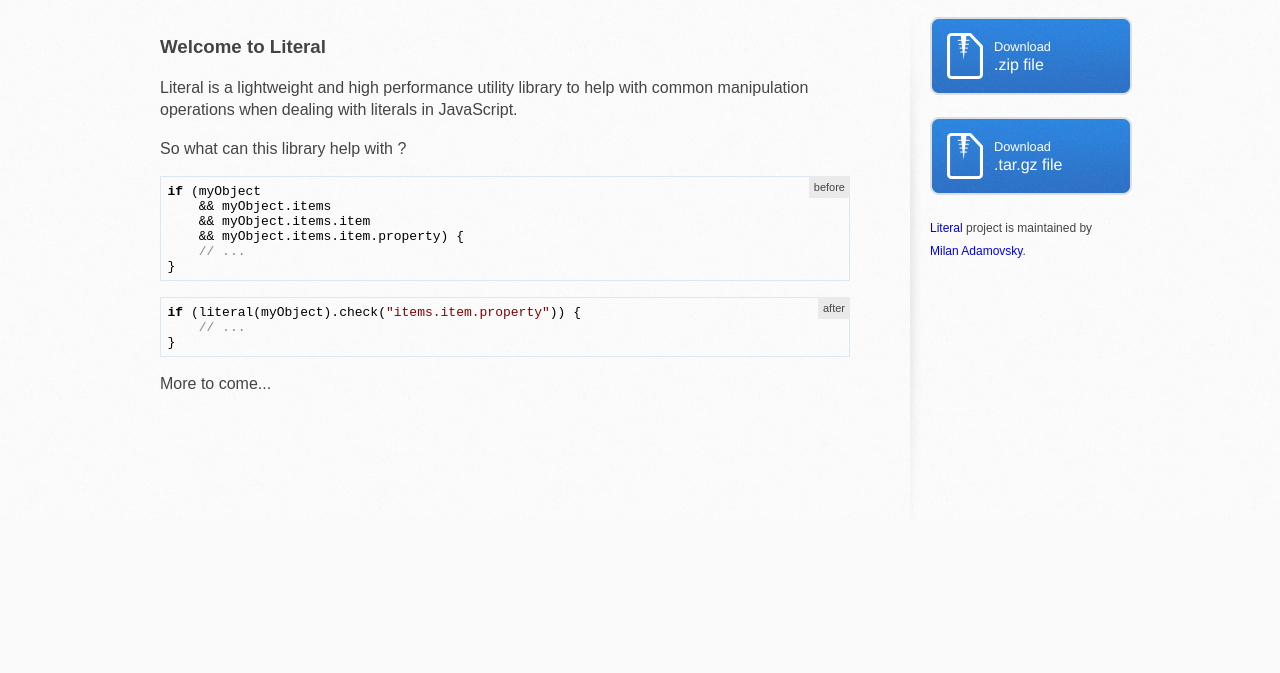
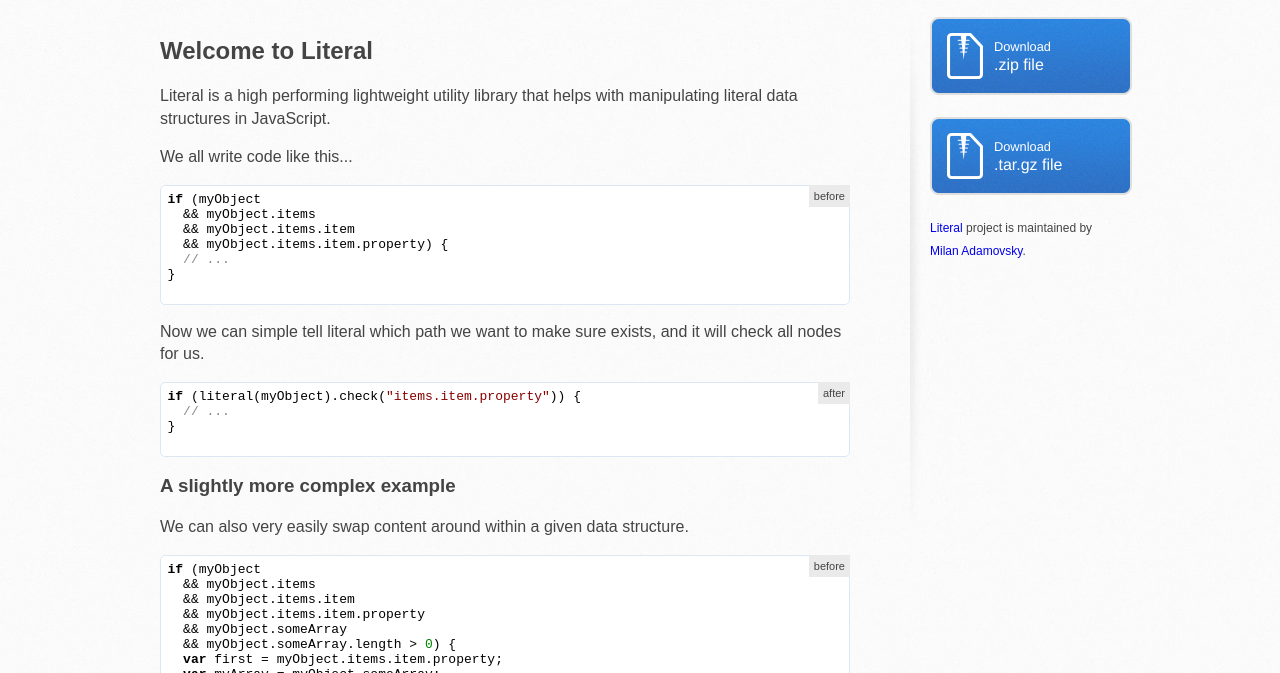
Before and after one commit to adamovsky/literal, a website: page index.html in a window 1280 px wide. Shown: the part 279-952 px from the top of the page. Before the commit the page ends 800 px from the top, so only its background shows below. Drawn offline with Linux system fonts and the light colour scheme.

Commit message:
added to index

```diff
--- a/css/index.css
+++ b/css/index.css
@@ -32,6 +32,8 @@
 }
 
 code {
+  background-color: #fff;
+  border-radius: 5px;
   font-size:13px;
   padding: 0 3px;
   background-color: #fff;
@@ -78,7 +80,7 @@
 }
 
 .hljs.js {
-  background-color: transparent;
+  background-color: #fff;
 }
 
 .wrap {
--- a/index.html
+++ b/index.html
@@ -44,12 +44,22 @@
     <div id="content-wrapper">
       <div class="wrap clearfix">
         <section id="main-content">
-          <h3>
-<a id="welcome-to-github-pages" class="anchor" href="#welcome-to-github-pages" aria-hidden="true"><span class="octicon octicon-link"></span></a>Welcome to Literal</h3>
+          <h2>
+            <a id="welcome-to-github-pages" class="anchor" href="#welcome-to-github-pages" aria-hidden="true">
+              <span class="octicon octicon-link">
+              </span>
+            </a>
+            Welcome to Literal
+          </h2>
 
-<p>Literal is a lightweight and high performance utility library to help with common manipulation operations when dealing with literals in JavaScript.</p>
+          <p>
+            Literal is a high performing lightweight utility library that helps with manipulating literal data structures in JavaScript.
+          </p>
 
-<p>So what can this library help with ?</p>
+          <p>
+            We all write code like this...
+          </p>
+
           <pre class="before"><code class="js">if (myObject
   && myObject.items
   && myObject.items.item
@@ -57,12 +67,49 @@
   // ...
 }
           </code></pre>
+
+          <p>
+            Now we can simple tell literal which path we want to make sure exists, and it will check all nodes for us.
+          </p>
+
           <pre class="after"><code class="js">if (literal(myObject).check("items.item.property")) {
   // ...
 }
           </code></pre>
+
+          <h3>
+            A slightly more complex example
+          </h3>
+
           <p>
-More to come...
+            We can also very easily swap content around within a given data structure.
+          </p>
+
+          <pre class="before"><code class="js">if (myObject
+  && myObject.items
+  && myObject.items.item
+  && myObject.items.item.property
+  && myObject.someArray
+  && myObject.someArray.length > 0) {
+  var first = myObject.items.item.property;
+  var myArray = myObject.someArray;
+  if (myArray[4]
+      && myArray[4].hasOwnProperty("map")) {
+    var second = myArray[4].map.item;
+  }
+  if (first && second) {
+    myObject.items.item.property = second;
+    myArray[4].map.item = first;
+  }
+}
+          </code></pre>
+<pre class="after"><code class="js">literal(myObject).swap("items.item.property", "someArray[4].map.item");
+</code></pre>
+<p>
+Yes, all that code replace with one line.
+</p>
+<p>
+But there is so much more you can do...
 </p>
         </section>
 
```
Lines whose indentation alone changed are shown as unchanged.
